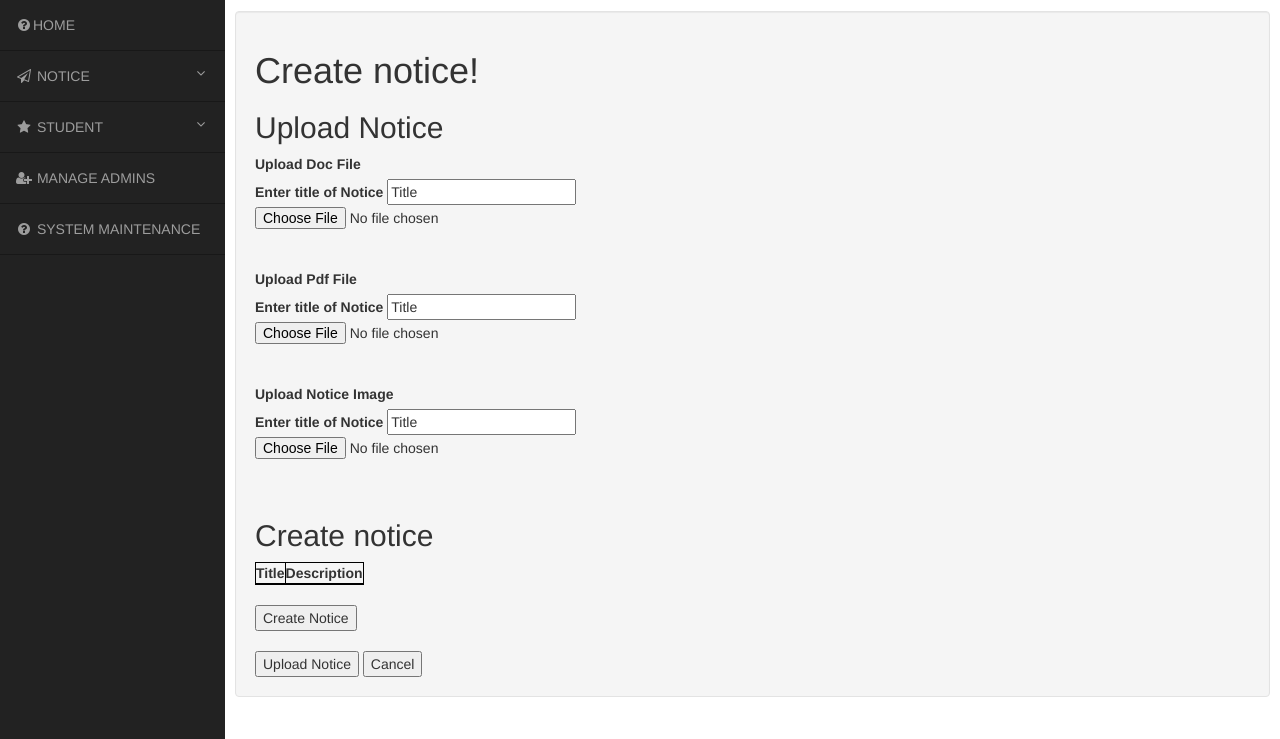
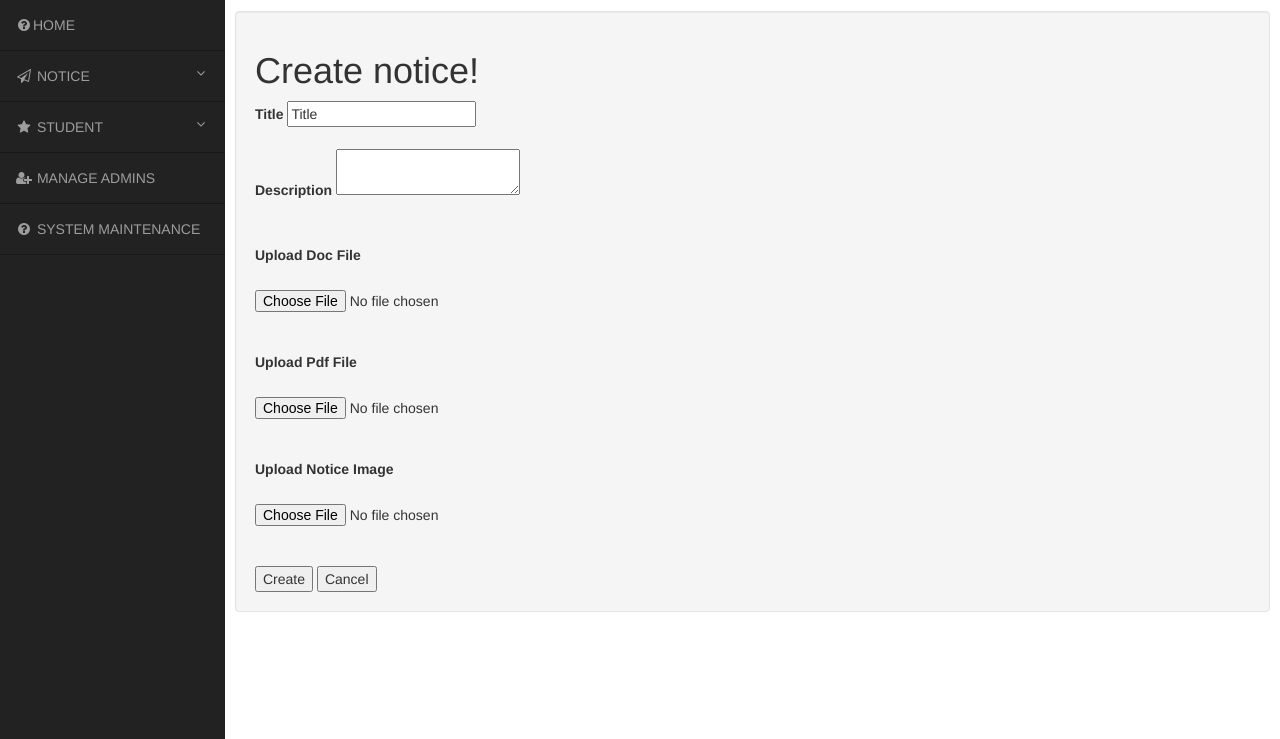
Before and after one commit to Udayangee/notice_board, a CodeIgniter app: page /notice_board/super/create_notice in a window 1280 px wide. Shown: the part 61-800 px from the top of the page. Run offline with CodeIgniter, Linux system fonts and the light colour scheme; lists and menus that the app fills with data are empty; some libraries are stand-ins or nearby versions.

Commit message:
Modify super admin - create_notice.php

```diff
--- a/application/views/administrators/super_admin/create_notice.php
+++ b/application/views/administrators/super_admin/create_notice.php
@@ -3,52 +3,39 @@
             <!-- Page Heading -->
             <div class="row" id="main" >
                 <div class="col-sm-12 col-md-12 well" id="content">
-                    <h1>Create notice!</h1>
-
+                    <h1 id="scn_h1">Create notice!</h1>
 					<div id="super_create_notice">
         				<div id="scn_form">
            					 <form id="super_create_notice_form" action="">
                 				<div id="scn_upload_notice">
-				<h2 id="scn_un_h2">Upload Notice</h2>
+									<label id="scn_title" class="scn_label">Title</label>
+									<input type="text" value="Title" required><br><br>
+
+									<label id="scn_description" class="scn_label">Description</label>
+									<textarea id="scn_desc_ta" required></textarea><br><br><br>
+
 									<div id="scn_doc">
-					<label id="scn_doc1" class="scn_label">Upload Doc File</label><br>
-					<label id="scn_doc2" class="scn_label">Enter title of Notice</label>
-					<input type="text" value="Title">
+										<label id="scn_doc1" class="scn_label">Upload Doc File</label><br><br>
 										<input type="file" id="doc_file"><br><br>
 									</div>
+
 									<div id="scn_pdf">
-					<label id="scn_pdf1" class="scn_label">Upload Pdf File</label><br>
-					<label id="scn_pdf2" class="scn_label">Enter title of Notice</label>
-					<input type="text" value="Title">
+										<label id="scn_pdf1" class="scn_label">Upload Pdf File</label><br><br>
 										<input type="file" id="pdf_file"><br><br>
 									</div>
+
 									<div id="scn_img">
-					<label id="scn_img1" class="scn_label">Upload Notice Image</label><br>
-					<label id="scn_img2" class="scn_label">Enter title of Notice</label>
-					<input type="text" value="Title">
+										<label id="scn_img1" class="scn_label">Upload Notice Image</label><br><br>
 										<input type="file" id="img_file"><br><br>
 									</div>
 								</div>
 
-				<div id="scn_create_notice">
-				<h2 id="scn_un_h2">Create notice</h2>
-					<table id="scn_table"style="border-collapse:collapse; border:1px solid black;">
-						<tr style="border:1px solid black;">
-							<th style="border:1px solid black;" >Title</th>
-							<th>Description</th>
-						</tr>
-						<tr>
-							<td></td>
-							<td></td>
-						</tr>
-					</table><br>
-					<input id="scn_create_notice_submit" type="submit" value="Create Notice"><br><br>
-				</div>
-				<input id="scn_upload_notice_submit"type="submit" value="Upload Notice">
+								<input id="scn_upload_notice_submit"type="submit" value="Create">
 								<input id="scn_upload_notice_cancel"type="submit" value="Cancel">
            					 </form>
        					 </div>
     				</div>
+
 
                 </div>
             </div>
```
Lines whose indentation alone changed are shown as unchanged.
